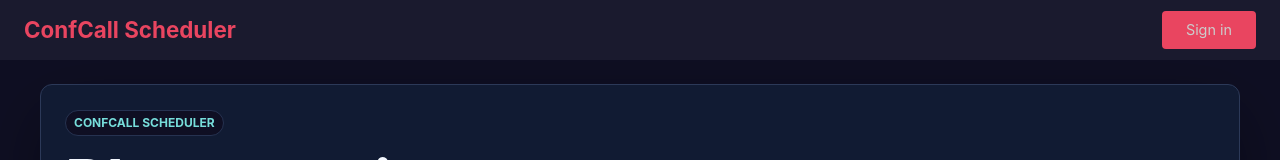
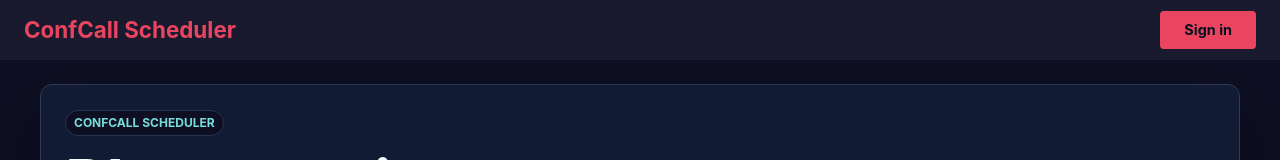
Before and after one commit to etokareva/ConfCall, an Angular app in the folder frontend/: page / in a window 1280 px wide. Shown: the top 160 px of the page. Built offline with nearby package versions, Linux system fonts and the light colour scheme.

Commit message:
Fix public home accessibility issues

```diff
--- a/frontend/src/app/features/home/pages/home.page.html
+++ b/frontend/src/app/features/home/pages/home.page.html
@@ -46,15 +46,15 @@
               <div class="calendar-header">
                 <span>{{ "home.visual.calendar_month" | t }}</span>
                 <div class="calendar-nav">
-                  <button type="button" aria-label="Previous month">
+                  <span>
                     <svg-icon name="chevron-left" aria-hidden="true"></svg-icon>
-                  </button>
-                  <button type="button" aria-label="Next month">
+                  </span>
+                  <span>
                     <svg-icon
                       name="chevron-right"
                       aria-hidden="true"
                     ></svg-icon>
-                  </button>
+                  </span>
                 </div>
               </div>
 
--- a/frontend/src/app/features/home/pages/home.page.scss
+++ b/frontend/src/app/features/home/pages/home.page.scss
@@ -172,7 +172,7 @@ h1 {
   display: inline-flex;
   gap: var(--space-2);
 
-  button {
+  span {
     display: inline-grid;
     place-items: center;
     width: 1.6rem;
--- a/frontend/src/app/shared/components/navbar/navbar.component.scss
+++ b/frontend/src/app/shared/components/navbar/navbar.component.scss
@@ -169,12 +169,14 @@
     white-space: nowrap;
   }
 }
-.btn-login {
+.nav-links a.btn-login {
   background: var(--color-danger);
-  color: var(--color-text);
+  color: var(--color-text-inverse-strong);
   padding: var(--space-2) 1.5rem;
   border-radius: var(--radius-xs);
+  font-weight: 700;
+
   &:hover {
-    color: var(--color-text);
+    color: var(--color-text-inverse-strong);
   }
 }
```
